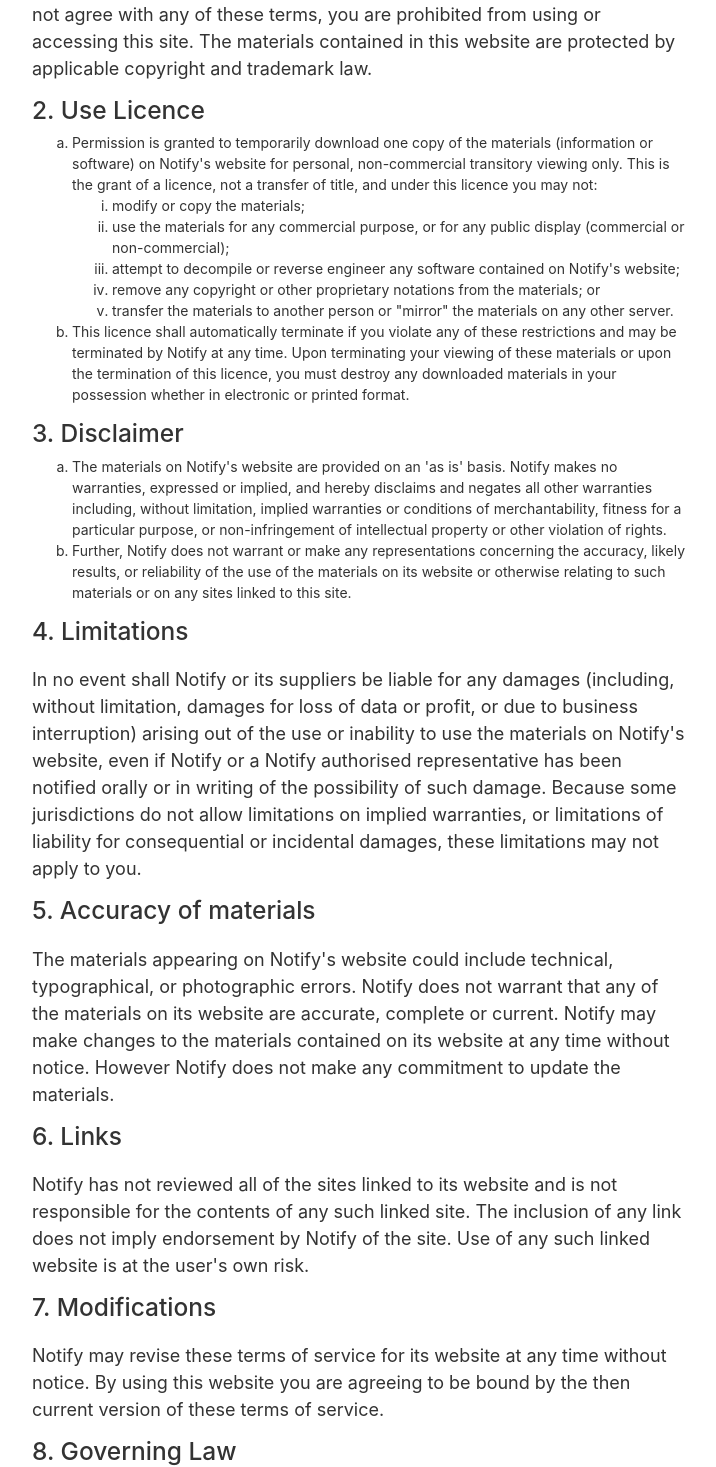
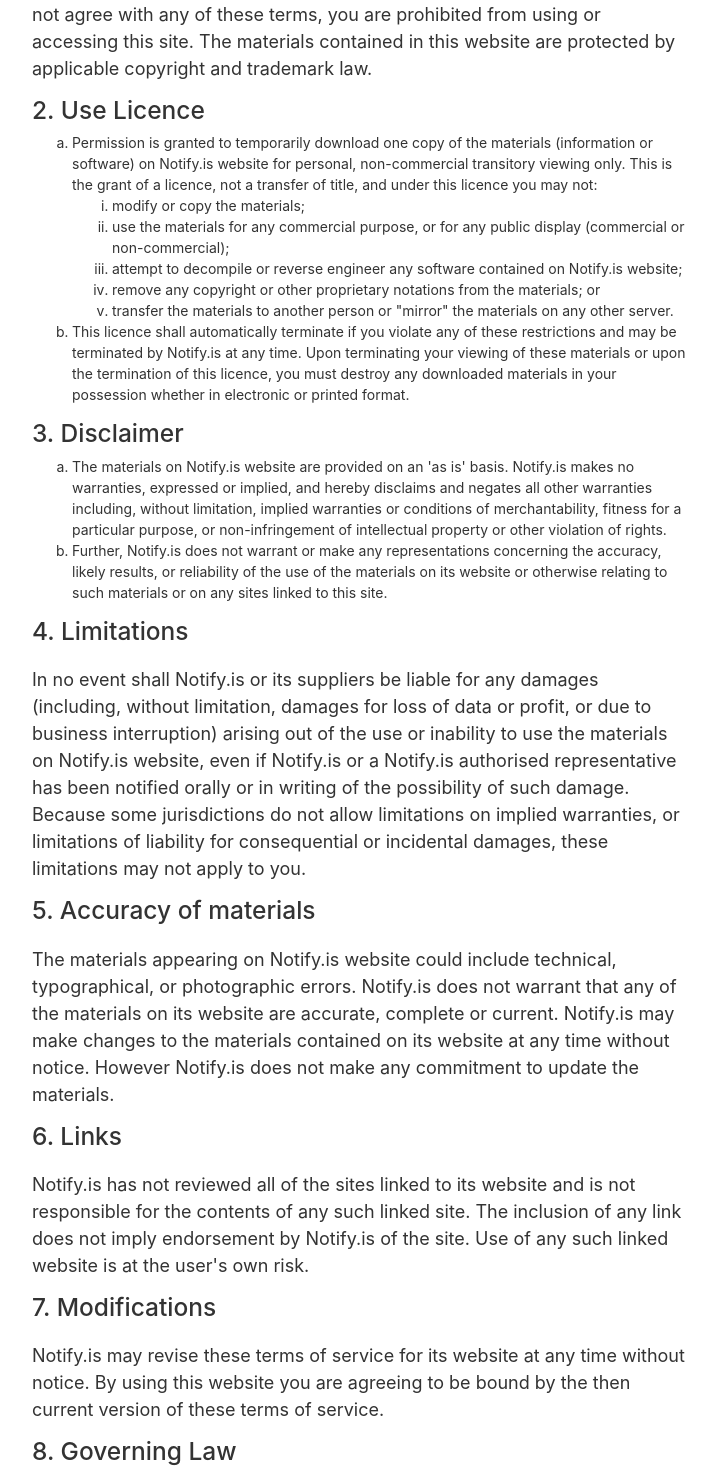
Before and after one commit to oliverproud/notify.is, a Next.js app: page /tos in a window 1280 px wide. Shown: the part 303-1770 px from the top of the page, without its empty margins (279-995 px from the left). Built offline with nearby package versions, Linux system fonts and the light colour scheme.

Commit message:
update from Notify to Notify.is

```diff
--- a/pages/about.js
+++ b/pages/about.js
@@ -22,7 +22,7 @@ export default function About() {
             <li>Email address</li>
             <li>Unavailable username</li>
           </ul>
-          <p className="p-about">No accounts, no passwords. Just an email, from Notify.</p>
+          <p className="p-about">No accounts, no passwords. Just an email, from Notify.is.</p>
           <Link href="/signup"><a className="btn about-btn mt-1">Get notified</a></Link>
 
           <style jsx>{`
--- a/pages/tos.js
+++ b/pages/tos.js
@@ -18,37 +18,37 @@ export default function Privacy() {
             laws. If you do not agree with any of these terms, you are prohibited from using or accessing this site. The materials contained in this website are protected by applicable copyright and trademark law.</p>
           <h3>2. Use Licence</h3>
           <ol type="a">
-            <li>Permission is granted to temporarily download one copy of the materials (information or software) on Notify's website for personal, non-commercial transitory viewing only. This is the grant of a licence, not a transfer of title, and under this
+            <li>Permission is granted to temporarily download one copy of the materials (information or software) on Notify.is website for personal, non-commercial transitory viewing only. This is the grant of a licence, not a transfer of title, and under this
               licence you may not:
               <ol type="i">
                 <li>modify or copy the materials;</li>
                 <li>use the materials for any commercial purpose, or for any public display (commercial or non-commercial);</li>
-                <li>attempt to decompile or reverse engineer any software contained on Notify's website;</li>
+                <li>attempt to decompile or reverse engineer any software contained on Notify.is website;</li>
                 <li>remove any copyright or other proprietary notations from the materials; or</li>
                 <li>transfer the materials to another person or "mirror" the materials on any other server.</li>
               </ol>
             </li>
-            <li>This licence shall automatically terminate if you violate any of these restrictions and may be terminated by Notify at any time. Upon terminating your viewing of these materials or upon the termination of this licence, you must destroy any
+            <li>This licence shall automatically terminate if you violate any of these restrictions and may be terminated by Notify.is at any time. Upon terminating your viewing of these materials or upon the termination of this licence, you must destroy any
               downloaded materials in your possession whether in electronic or printed format.</li>
           </ol>
           <h3>3. Disclaimer</h3>
           <ol type="a">
-            <li>The materials on Notify's website are provided on an 'as is' basis. Notify makes no warranties, expressed or implied, and hereby disclaims and negates all other warranties including, without limitation, implied warranties or conditions of
+            <li>The materials on Notify.is website are provided on an 'as is' basis. Notify.is makes no warranties, expressed or implied, and hereby disclaims and negates all other warranties including, without limitation, implied warranties or conditions of
               merchantability, fitness for a particular purpose, or non-infringement of intellectual property or other violation of rights.</li>
-            <li>Further, Notify does not warrant or make any representations concerning the accuracy, likely results, or reliability of the use of the materials on its website or otherwise relating to such materials or on any sites linked to this site.</li>
+            <li>Further, Notify.is does not warrant or make any representations concerning the accuracy, likely results, or reliability of the use of the materials on its website or otherwise relating to such materials or on any sites linked to this site.</li>
           </ol>
           <h3>4. Limitations</h3>
-          <p className="p-tos">In no event shall Notify or its suppliers be liable for any damages (including, without limitation, damages for loss of data or profit, or due to business interruption) arising out of the use or inability to use the materials on Notify's website,
-            even if Notify or a Notify authorised representative has been notified orally or in writing of the possibility of such damage. Because some jurisdictions do not allow limitations on implied warranties, or limitations of liability for consequential
+          <p className="p-tos">In no event shall Notify.is or its suppliers be liable for any damages (including, without limitation, damages for loss of data or profit, or due to business interruption) arising out of the use or inability to use the materials on Notify.is website,
+            even if Notify.is or a Notify.is authorised representative has been notified orally or in writing of the possibility of such damage. Because some jurisdictions do not allow limitations on implied warranties, or limitations of liability for consequential
             or incidental damages, these limitations may not apply to you.</p>
           <h3>5. Accuracy of materials</h3>
-          <p className="p-tos">The materials appearing on Notify's website could include technical, typographical, or photographic errors. Notify does not warrant that any of the materials on its website are accurate, complete or current. Notify may make changes to the
-            materials contained on its website at any time without notice. However Notify does not make any commitment to update the materials.</p>
+          <p className="p-tos">The materials appearing on Notify.is website could include technical, typographical, or photographic errors. Notify.is does not warrant that any of the materials on its website are accurate, complete or current. Notify.is may make changes to the
+            materials contained on its website at any time without notice. However Notify.is does not make any commitment to update the materials.</p>
           <h3>6. Links</h3>
-          <p className="p-tos">Notify has not reviewed all of the sites linked to its website and is not responsible for the contents of any such linked site. The inclusion of any link does not imply endorsement by Notify of the site. Use of any such linked website is at the
+          <p className="p-tos">Notify.is has not reviewed all of the sites linked to its website and is not responsible for the contents of any such linked site. The inclusion of any link does not imply endorsement by Notify.is of the site. Use of any such linked website is at the
             user's own risk.</p>
           <h3>7. Modifications</h3>
-          <p className="p-tos">Notify may revise these terms of service for its website at any time without notice. By using this website you are agreeing to be bound by the then current version of these terms of service.</p>
+          <p className="p-tos">Notify.is may revise these terms of service for its website at any time without notice. By using this website you are agreeing to be bound by the then current version of these terms of service.</p>
           <h3>8. Governing Law</h3>
           <p className="p-tos">These terms and conditions are governed by and construed in accordance with the laws of United Kingdom and you irrevocably submit to the exclusive jurisdiction of the courts in that State or location.</p>
 
```
